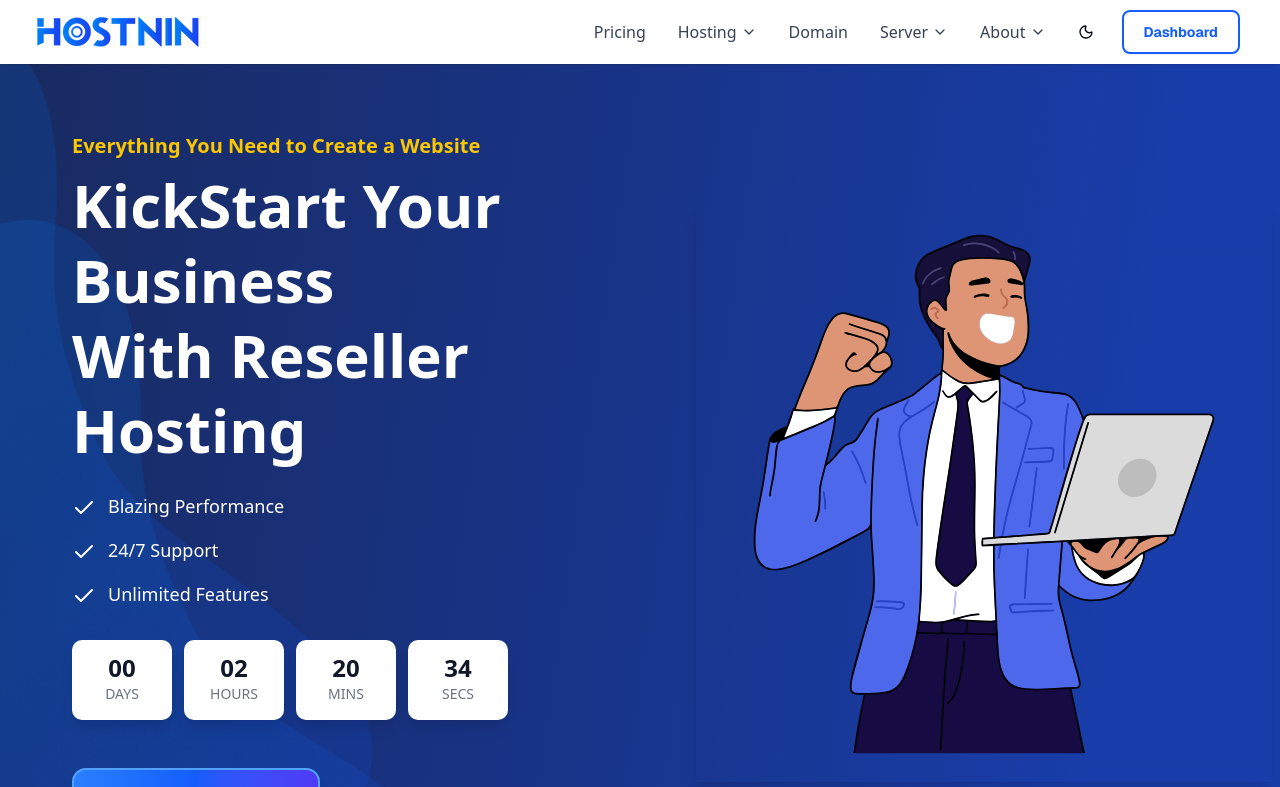
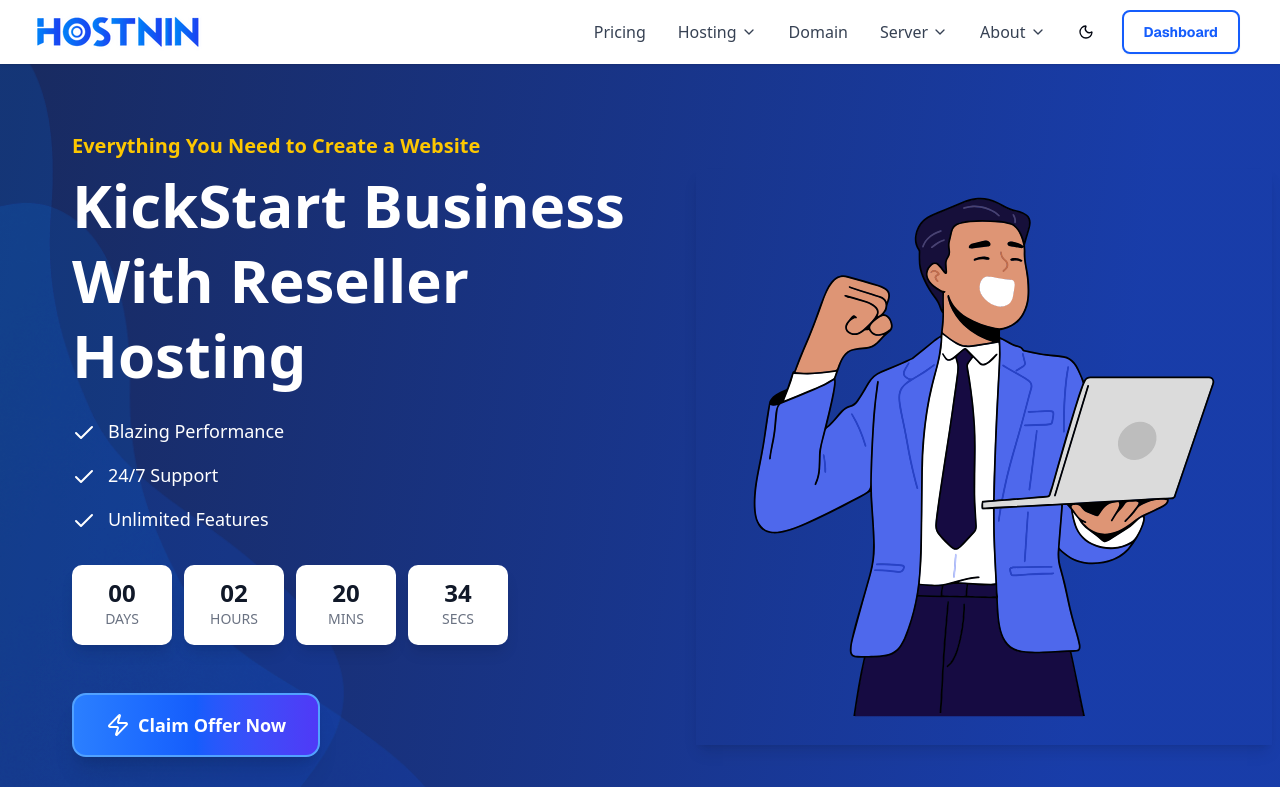
Before and after one commit to ssmahim01/hostnin, a Next.js app: page /hosting/reseller-hosting in a window 1280 px wide. Shown: the top 787 px of the page. Built offline with nearby package versions, Linux system fonts and the light colour scheme.

Commit message:
Changed heading of reseller banner

```diff
--- a/src/app/(public-routes)/components/reseller-hosting/reseller-hosting-banner.tsx
+++ b/src/app/(public-routes)/components/reseller-hosting/reseller-hosting-banner.tsx
@@ -9,7 +9,7 @@ export default function ResellerHostingBanner() {
         tagline="Everything You Need to Create a Website"
         headline={
           <>
-            KickStart Your Business
+            KickStart Business
             <br />
             With Reseller Hosting
           </>
```
